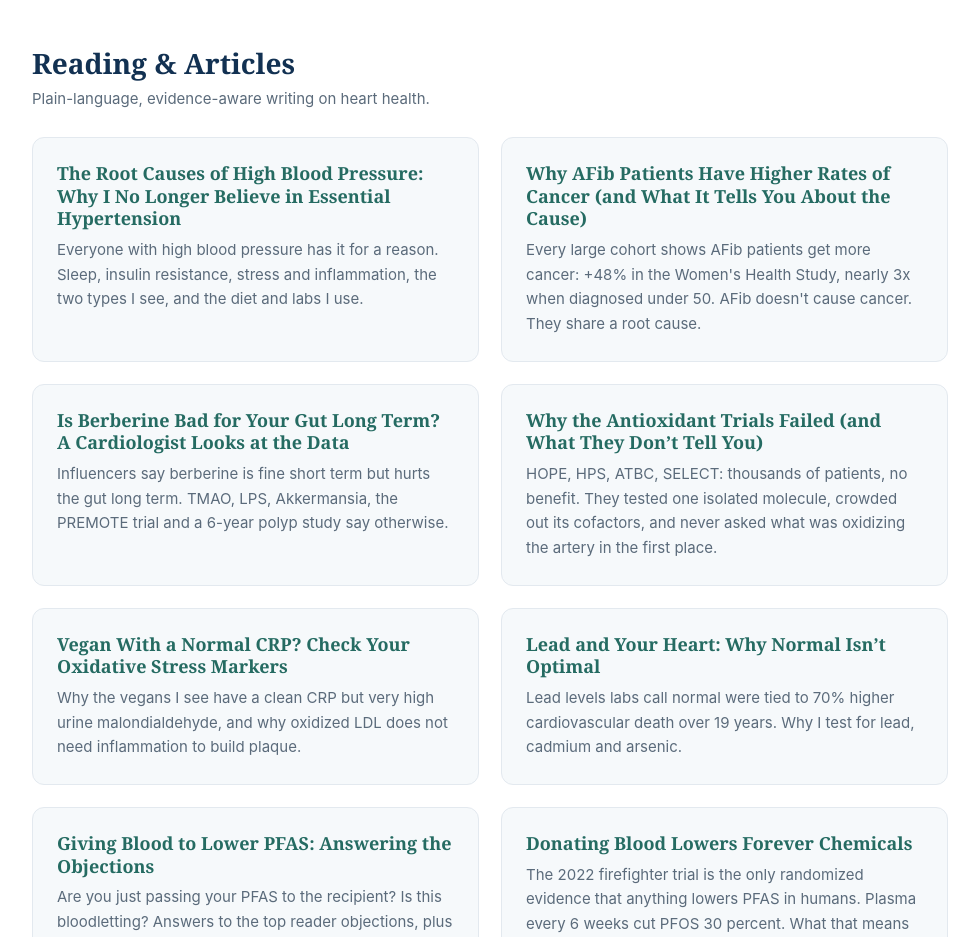
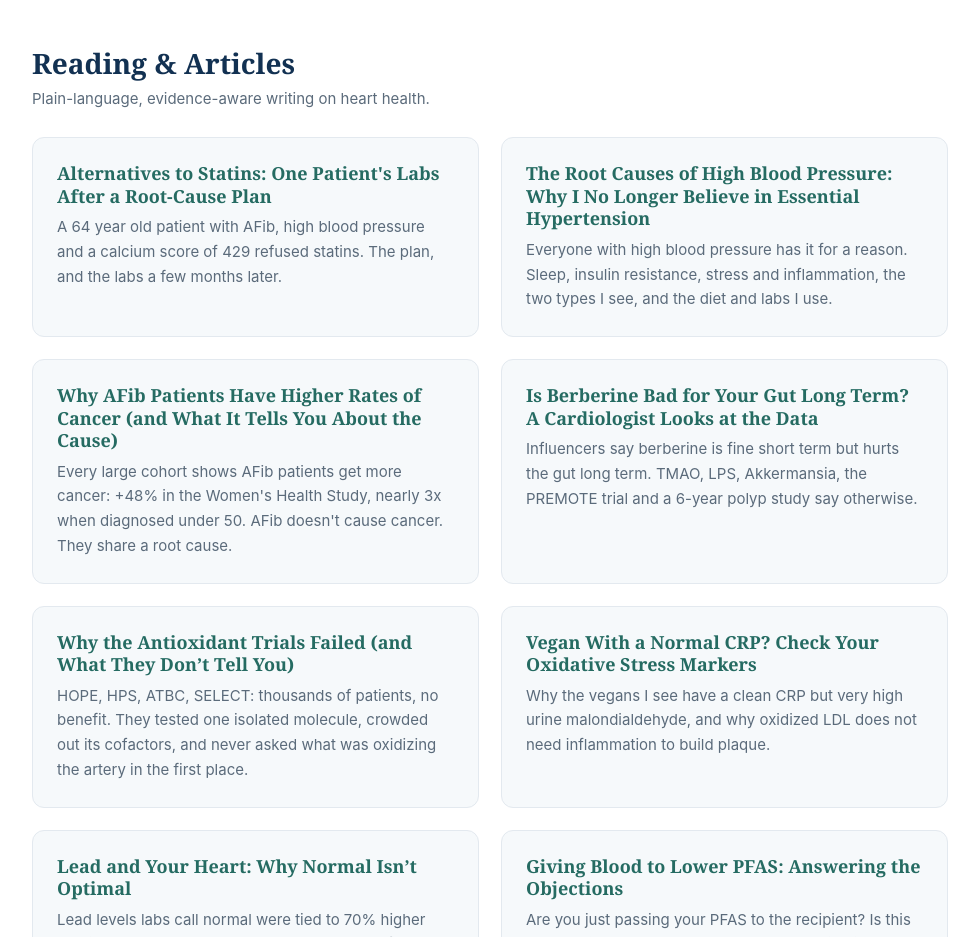
Before and after one commit to andyrudin-source/andrewrudinmd-site, a plain HTML site: page index.html in a window 1280 px wide. Shown: the part 4360-5297 px from the top of the page, without its empty margins (150-1129 px from the left). Drawn offline with Linux system fonts and the light colour scheme.

Commit message:
Add statin alternatives case card to writing grid

```diff
--- a/index.html
+++ b/index.html
@@ -303,7 +303,8 @@ header{background:linear-gradient(180deg, rgba(18,49,82,.96) 0%, rgba(18,49,82,.
 <h2 class="sec">Reading &amp; Articles</h2>
 <p class="lead">Plain-language, evidence-aware writing on heart health.</p>
 <div class="grid">
-<div class="card"><h3><a href="https://bestheartbeat.com/root-causes-of-high-blood-pressure/" target="_blank" rel="noopener">The Root Causes of High Blood Pressure: Why I No Longer Believe in Essential Hypertension</a></h3><p>Everyone with high blood pressure has it for a reason. Sleep, insulin resistance, stress and inflammation, the two types I see, and the diet and labs I use.</p></div>
+<div class="card"><h3><a href="https://bestheartbeat.com/alternatives-to-statins-patient-case/" target="_blank" rel="noopener">Alternatives to Statins: One Patient's Labs After a Root-Cause Plan</a></h3><p>A 64 year old patient with AFib, high blood pressure and a calcium score of 429 refused statins. The plan, and the labs a few months later.</p></div>
+          <div class="card"><h3><a href="https://bestheartbeat.com/root-causes-of-high-blood-pressure/" target="_blank" rel="noopener">The Root Causes of High Blood Pressure: Why I No Longer Believe in Essential Hypertension</a></h3><p>Everyone with high blood pressure has it for a reason. Sleep, insulin resistance, stress and inflammation, the two types I see, and the diet and labs I use.</p></div>
           <div class="card"><h3><a href="https://bestheartbeat.com/afib-cancer-risk-inflammation/" target="_blank" rel="noopener">Why AFib Patients Have Higher Rates of Cancer (and What It Tells You About the Cause)</a></h3><p>Every large cohort shows AFib patients get more cancer: +48% in the Women's Health Study, nearly 3x when diagnosed under 50. AFib doesn't cause cancer. They share a root cause.</p></div>
           <div class="card"><h3><a href="https://bestheartbeat.com/berberine-long-term-gut-health/" target="_blank" rel="noopener">Is Berberine Bad for Your Gut Long Term? A Cardiologist Looks at the Data</a></h3><p>Influencers say berberine is fine short term but hurts the gut long term. TMAO, LPS, Akkermansia, the PREMOTE trial and a 6-year polyp study say otherwise.</p></div>
 <div class="card"><h3><a href="https://bestheartbeat.com/why-antioxidant-trials-failed/" target="_blank" rel="noopener">Why the Antioxidant Trials Failed (and What They Don&rsquo;t Tell You)</a></h3><p>HOPE, HPS, ATBC, SELECT: thousands of patients, no benefit. They tested one isolated molecule, crowded out its cofactors, and never asked what was oxidizing the artery in the first place.</p></div>
```
